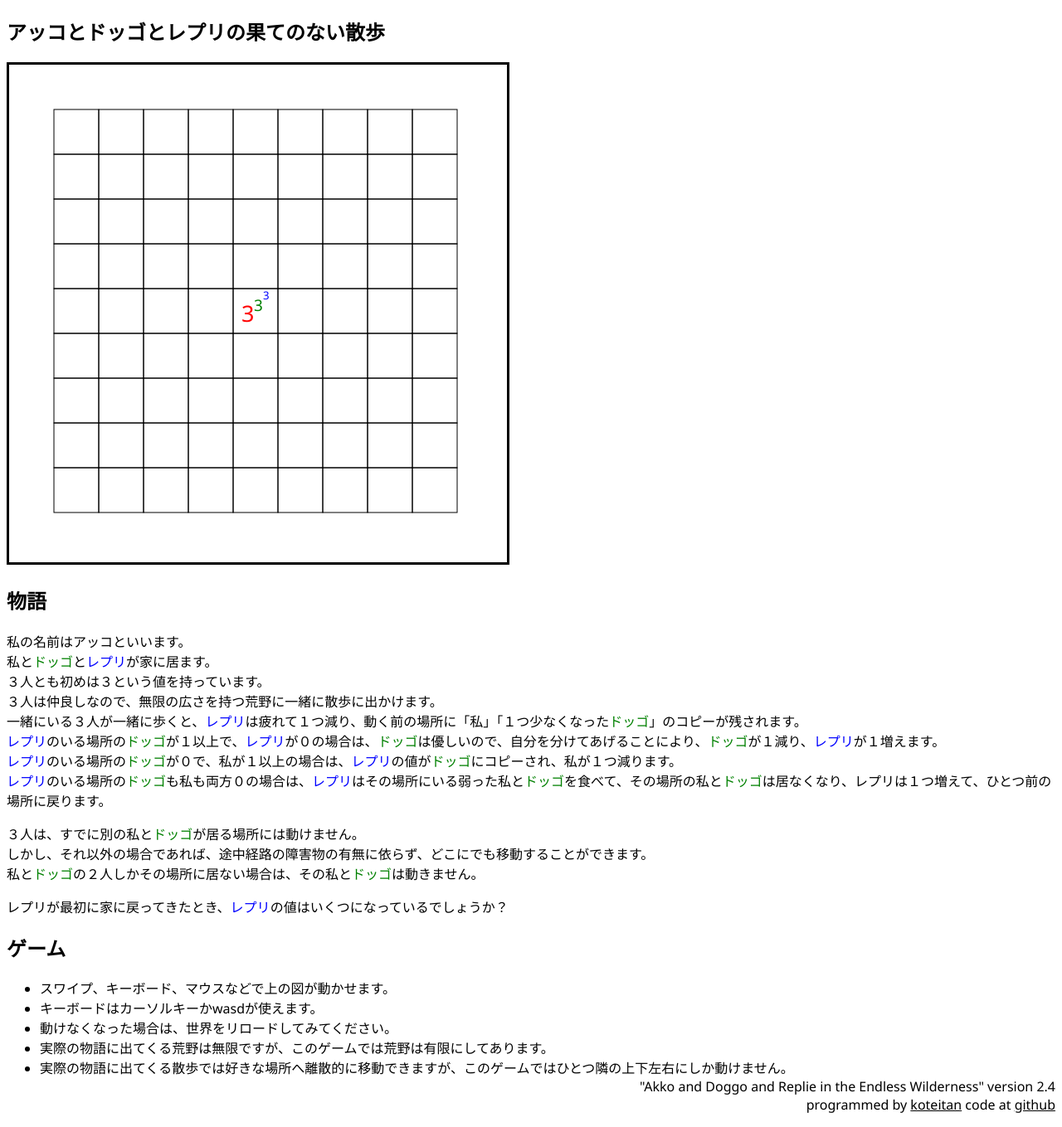
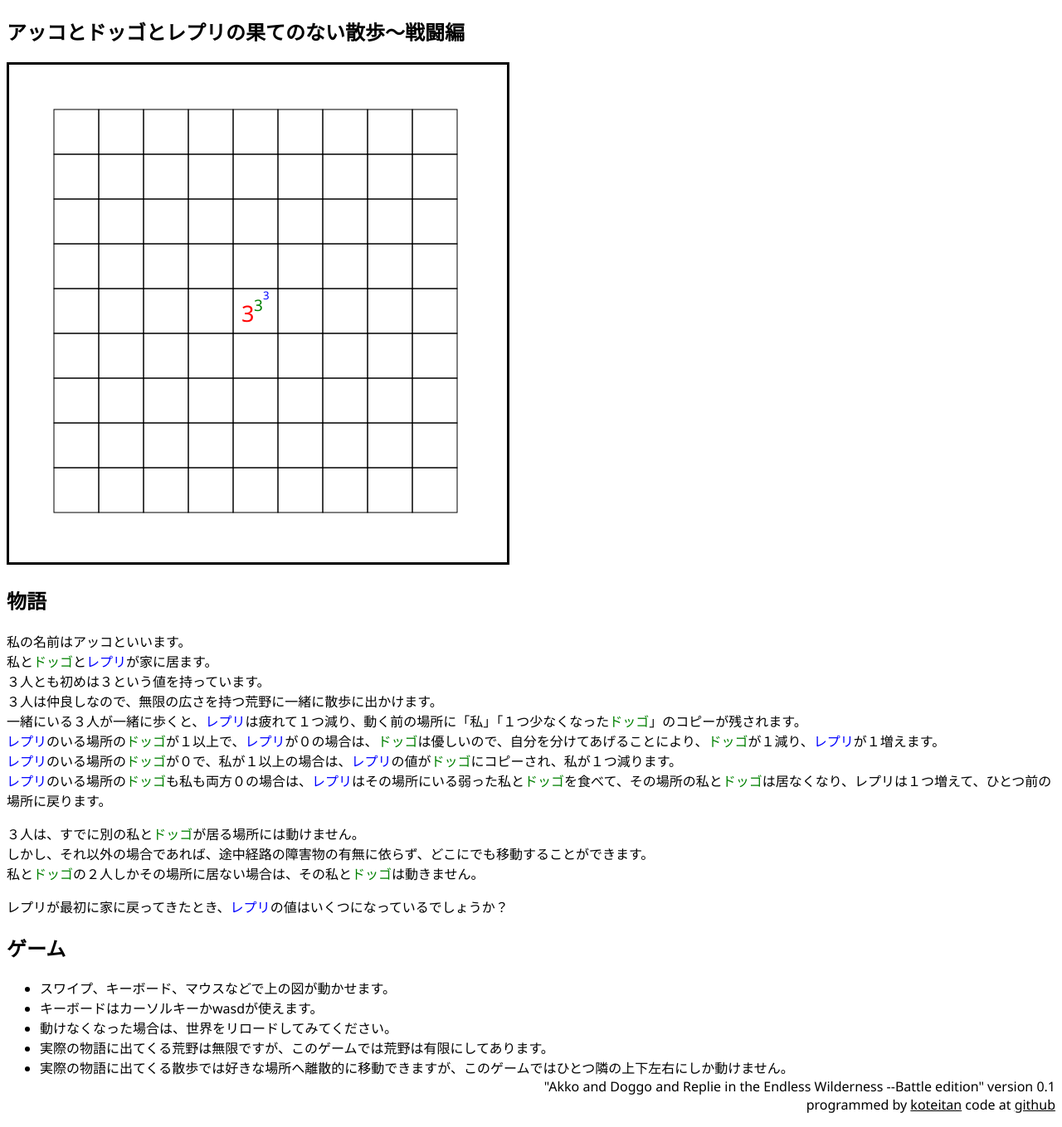
Before and after one commit to koteitan/vsakko, a plain HTML site: page index.html in a window 1280 px wide. Shown: the whole page at 83% size. Drawn offline with nearby package versions, Linux system fonts and the light colour scheme.

Commit message:
first modify for vs

```diff
--- a/index.html
+++ b/index.html
@@ -1,6 +1,6 @@
 <!DOCTYPE html>
 <html>
-<head><title>アッコとドッゴとレプリの果てのない散歩</title>
+<head><title>アッコとドッゴとレプリの果てのない散歩 〜戦闘編</title>
 <meta http-equiv="Content-type" content="text/html; charset=utf-8">
 <meta http-equiv="Content-Style-Type" content="text/css">
 <script type="text/javascript" src="https://code.jquery.com/jquery-1.12.0.min.js"></script>
@@ -28,7 +28,7 @@
 --></style>
 </head>
 <body>
-<h2>アッコとドッゴとレプリの果てのない散歩</h2>
+<h2>アッコとドッゴとレプリの果てのない散歩〜戦闘編</h2>
 <canvas id="outcanvas" width=600px height=600px style="border-style:solid"></canvas><br>
 <h2>物語</h2>
 <p>私の名前はアッコといいます。<br>
@@ -54,8 +54,8 @@
   <li>実際の物語に出てくる荒野は無限ですが、このゲームでは荒野は有限にしてあります。<br>
   <li>実際の物語に出てくる散歩では好きな場所へ離散的に移動できますが、このゲームではひとつ隣の上下左右にしか動けません。<br>
 <ul>
-  <address id="address">"Akko and Doggo and Replie in the Endless Wilderness" version <span id="versiondisplay"></span><br>
-programmed by <a href='https://twitter.com/koteitan/'>koteitan</a> code at <a href='https://github.com/koteitan/ackermann-puzzle/'>github</a><br>
+  <address id="address">"Akko and Doggo and Replie in the Endless Wilderness --Battle edition" version <span id="versiondisplay"></span><br>
+programmed by <a href='https://twitter.com/koteitan/'>koteitan</a> code at <a href='https://github.com/koteitan/vsakko/'>github</a><br>
 </address>
 <textarea id="debug" cols=50 rows=10 style='display:none'></textarea>
 <script type="text/javascript" src="./version.js"></script>
--- a/version.js
+++ b/version.js
@@ -1 +1 @@
-document.getElementById("versiondisplay").innerHTML = "2.4";
+document.getElementById("versiondisplay").innerHTML = "0.1";
```
Also changed, not shown: 1 other file.
